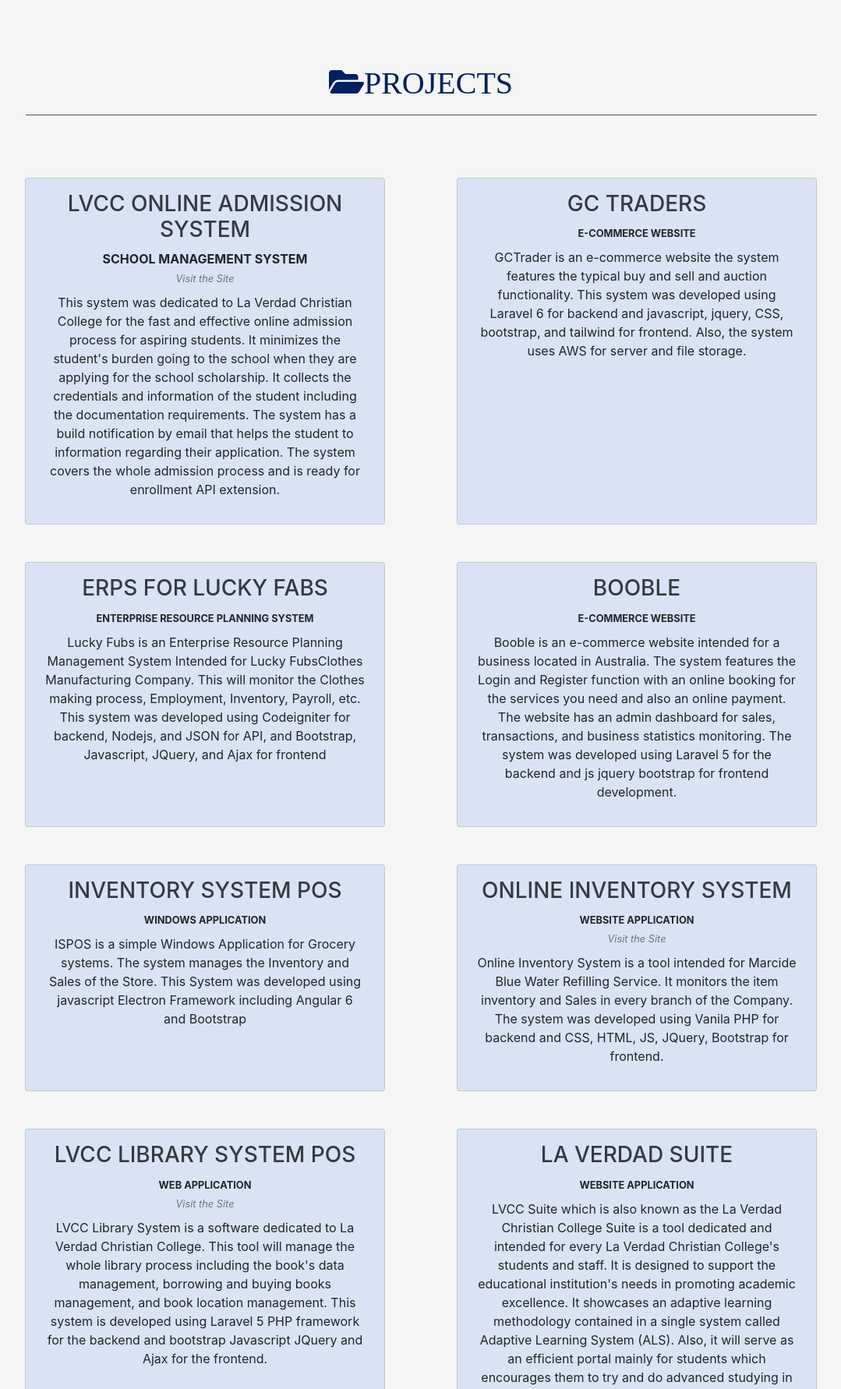
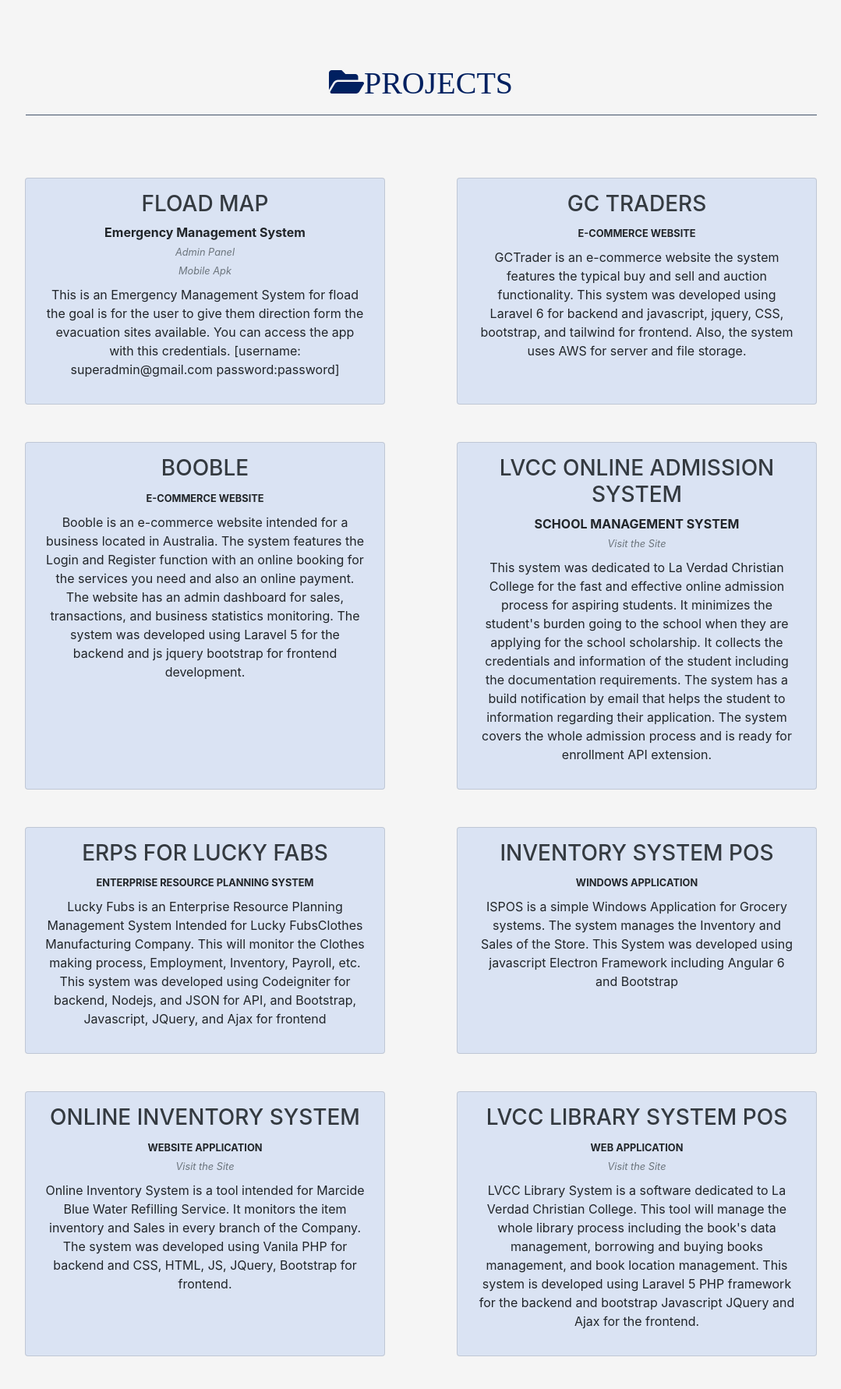
Before and after one commit to kentdayrit/kentdayrit.github.io, a PHP site: page / in a window 1280 px wide. Shown: the part 1197-2979 px from the top of the page at 78% size, without its empty margins (100-1179 px from the left). Run offline with PHP 8.4, Linux system fonts and the light colour scheme; some libraries are stand-ins or nearby versions.

Commit message:
add project

```diff
--- a/app/pages/sections/projects-section.php
+++ b/app/pages/sections/projects-section.php
@@ -8,14 +8,13 @@
 	</div>
 	<div class="row p-3">
 		<div class="col-md-5 text-center mx-auto mt-5 p-3 card card-body" style="background-color: #dae3f3;">
-			<h3 class="text-dark">LVCC ONLINE ADMISSION SYSTEM</h3>
-			<span><b>SCHOOL MANAGEMENT SYSTEM</b></span>
-			<span><small><i><a href="http://lvcc-online-admission-system.herokuapp.com/login" target="_blank" class="text-secondary">Visit the Site</a></i></small></span>
+			<h3 class="text-dark">FLOAD MAP</h3>
+			<span><b>Emergency Management System</b></span>
+			<span><small><i><a href="http://https://fea-app.herokuapp.com/login" target="_blank" class="text-secondary">Admin Panel</a></i></small></span>
+			<span><small><i><a href="./assets/fload-map.apk" target="_blank" class="text-secondary">Mobile Apk</a></i></small></span>
 			<p class="ml-2 mr-2 mt-2">
-				This system was dedicated to La Verdad Christian College for the fast and effective online admission process for aspiring students.
-                It minimizes the student's burden going to the school when they are applying for the school scholarship. It collects the credentials and information of the student including the documentation requirements.
-                The system has a build notification by email that helps the student to information regarding their application.
-                The system covers the whole admission process and is ready for enrollment API extension.
+				This is an Emergency Management System for fload the goal is for the user to give them direction form the evacuation sites available.
+				You can access the app with this credentials. [username: superadmin@gmail.com password:password]
 			</p>
 		</div>
 		<div class="col-md-5 text-center mx-auto mt-5 p-3 card card-body" style="background-color: #dae3f3;">
@@ -28,16 +27,7 @@
                 Also, the system uses AWS for server and file storage.
 			</p>
 		</div>
-		<div class="col-md-5 text-center mx-auto mt-5 p-3 card card-body" style="background-color: #dae3f3;">
-			<h3 class="text-dark">ERPS FOR LUCKY FABS</h3>
-			<span><small><b>ENTERPRISE RESOURCE PLANNING SYSTEM</b></small></span>
-			<!-- <span><small><i><a href="" target="_blank" class="text-secondary">Visit the Site</a></i></small></span> -->
-			<p class="ml-2 mr-2 mt-2 ">
-				Lucky Fubs is an Enterprise Resource Planning Management System Intended for Lucky FubsClothes Manufacturing Company.
-                This will monitor the Clothes making process, Employment, Inventory, Payroll, etc.
-                This system was developed using Codeigniter for backend, Nodejs, and JSON for API, and Bootstrap, Javascript, JQuery, and Ajax for frontend
-			</p>
-		</div>
+
 		<div class="col-md-5 text-center mx-auto mt-5 p-3 card card-body" style="background-color: #dae3f3;">
 			<h3 class="text-dark">BOOBLE</h3>
 			<span><small><b>E-COMMERCE WEBSITE</b></small></span>
@@ -49,6 +39,30 @@
                 The system was developed using Laravel 5 for the backend and js jquery bootstrap for frontend development.
 			</p>
 		</div>
+
+		<div class="col-md-5 text-center mx-auto mt-5 p-3 card card-body" style="background-color: #dae3f3;">
+			<h3 class="text-dark">LVCC ONLINE ADMISSION SYSTEM</h3>
+			<span><b>SCHOOL MANAGEMENT SYSTEM</b></span>
+			<span><small><i><a href="http://lvcc-online-admission-system.herokuapp.com/login" target="_blank" class="text-secondary">Visit the Site</a></i></small></span>
+			<p class="ml-2 mr-2 mt-2">
+				This system was dedicated to La Verdad Christian College for the fast and effective online admission process for aspiring students.
+                It minimizes the student's burden going to the school when they are applying for the school scholarship. It collects the credentials and information of the student including the documentation requirements.
+                The system has a build notification by email that helps the student to information regarding their application.
+                The system covers the whole admission process and is ready for enrollment API extension.
+			</p>
+		</div>
+
+		<div class="col-md-5 text-center mx-auto mt-5 p-3 card card-body" style="background-color: #dae3f3;">
+			<h3 class="text-dark">ERPS FOR LUCKY FABS</h3>
+			<span><small><b>ENTERPRISE RESOURCE PLANNING SYSTEM</b></small></span>
+			<!-- <span><small><i><a href="" target="_blank" class="text-secondary">Visit the Site</a></i></small></span> -->
+			<p class="ml-2 mr-2 mt-2 ">
+				Lucky Fubs is an Enterprise Resource Planning Management System Intended for Lucky FubsClothes Manufacturing Company.
+                This will monitor the Clothes making process, Employment, Inventory, Payroll, etc.
+                This system was developed using Codeigniter for backend, Nodejs, and JSON for API, and Bootstrap, Javascript, JQuery, and Ajax for frontend
+			</p>
+		</div>
+
 		<div class="col-md-5 text-center mx-auto mt-5 p-3 card card-body" style="background-color: #dae3f3;">
 			<h3 class="text-dark">INVENTORY SYSTEM POS</h3>
 			<span><small><b>WINDOWS APPLICATION</b></small></span>
@@ -59,6 +73,7 @@
                 This System was developed using javascript Electron Framework including Angular 6 and Bootstrap
 			</p>
 		</div>
+
 		<div class="col-md-5 text-center mx-auto mt-5 p-3 card card-body" style="background-color: #dae3f3;">
 			<h3 class="text-dark">ONLINE INVENTORY SYSTEM</h3>
 			<span><small><b>WEBSITE APPLICATION</b></small></span>
@@ -69,6 +84,7 @@
                 The system was developed using Vanila PHP for backend and CSS, HTML, JS, JQuery, Bootstrap for frontend.
 			</p>
 		</div>
+
 		<div class="col-md-5 text-center mx-auto mt-5 p-3 card card-body" style="background-color: #dae3f3;">
 			<h3 class="text-dark">LVCC LIBRARY SYSTEM POS</h3>
 			<span><small><b>WEB APPLICATION</b></small></span>
@@ -79,6 +95,7 @@
                 This system is developed using Laravel 5 PHP framework for the backend and bootstrap Javascript JQuery and Ajax for the frontend.
 			</p>
 		</div>
+
 		<div class="col-md-5 text-center mx-auto mt-5 p-3 card card-body" style="background-color: #dae3f3;">
 			<h3 class="text-dark">LA VERDAD SUITE</h3>
 			<span><small><b>WEBSITE APPLICATION</b></small></span>
```
Also changed, not shown: 1 other file.
